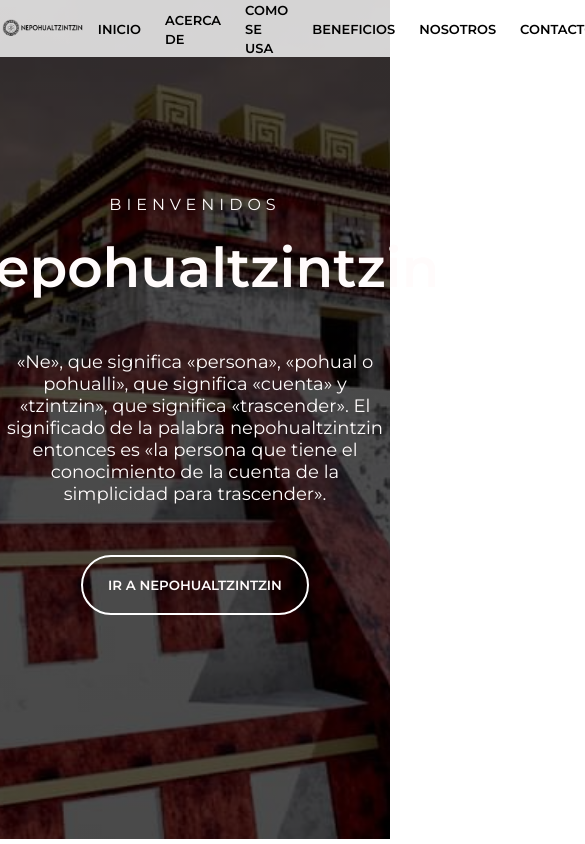
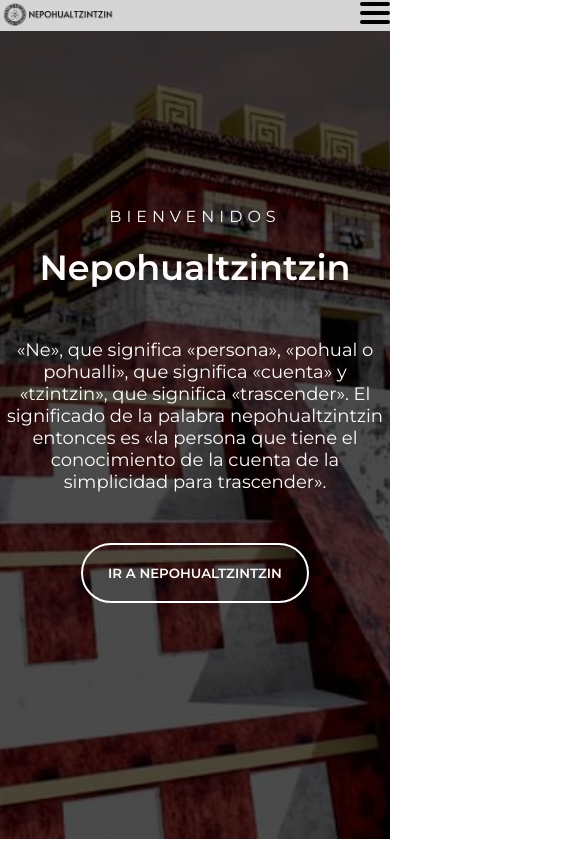
Before and after one commit to GyzusM/nepo_virtual, a React (Create React App) app: page / in a window 390 px wide. Shown: the top 844 px of the page, 585 px wide, since content can reach past the window. Built offline with nearby package versions, Linux system fonts and the light colour scheme; some icons are missing.

Commit message:
Responsive Pagina Principal

```diff
--- a/public/index.html
+++ b/public/index.html
@@ -10,7 +10,7 @@
       content="Conoce y Aprende mas sobre el Nepohualtzintzin(abaco maya) y el Nepo Virtual. Aprende matematicas de una forma diferente"
     />
     <meta name="robots" content="index"/>
-    <link rel="apple-touch-icon" href="%PUBLIC_URL%/logo192.png" />
+
     <!--
       manifest.json provides metadata used when your web app is installed on a
       user's mobile device or desktop. See https://developers.google.com/web/fundamentals/web-app-manifest/
--- a/src/App.css
+++ b/src/App.css
@@ -4,6 +4,7 @@
   margin: 0;
   padding: 0;
   box-sizing: border-box;
+  font-family: 'Roboto';
 }
 
 .main-nepo {
@@ -178,7 +179,7 @@ video {
 }
 
 .nepo-multiplicacion {
-  background: url(./assets/img/nepo_multiplicacion.svg);
+  background: url('./assets/img/nepo_multiplicacion.svg');
   background-repeat: no-repeat;
   margin: 150px auto;
   width: 1154px;
@@ -340,3 +341,115 @@ video {
   height: 100%;
   width: 100%;
 }
+
+/*--- MENU PRINCIPAL --*/
+.encabezado {
+  background-color: rgba(255, 255, 255, 0.8);
+  position: fixed;
+  width: 100%;
+  z-index: 100;
+  top: 0;
+}
+
+.contentHeader {
+  max-width: 1100px;
+  margin: auto;
+  display: flex;
+  justify-content: space-between;
+  align-items: center;
+}
+
+.logoNepo {
+  background: url('./assets/img/logo_nepo.png');
+  width: 22%;
+  height: 22%;
+  background-repeat: no-repeat;
+}
+
+.column {
+  list-style: none;
+  display: flex;
+  align-items: center;
+}
+
+.row {
+  margin: 0 12px;
+  border-radius: 5px;
+  font-weight: bold;
+  cursor: pointer;
+}
+
+
+.menu .column .row .link {
+  text-decoration: none;
+  color: #000;
+  font-weight: bold;
+  transition: .5s;
+  font-size: 13px;
+}
+
+.menu .column .row .link:hover {
+  color: rgb(215, 141, 5);
+}
+
+.navToggle {
+  display: none;
+}
+
+@media (max-width: 819px) {
+
+  .encabezado .contentHeader .logoNepo {
+    width: 30%;
+    height: 30%;
+  }
+  .column {
+    position: absolute;
+    top: 48px;
+    left: 0;
+    background: rgba(255, 255, 255, 0.8);
+    display: flex;
+    flex-direction: column;
+    width: 100%;
+    height: auto;
+    transform: translateX(-100%);
+    transition: 0.3s ease all;
+  }
+
+  .menu .column .row  {
+    margin: 15px 0;
+
+  }
+
+  .column.open {
+    transform: translateX(0) !important;
+  }
+
+  .navToggle {
+    display: flex !important;
+    flex-direction: column;
+    margin-left: 30px;
+    cursor: pointer;
+  }
+
+  .navToggle span {
+    width: 30px;
+    height: 4px;
+    background: #000;
+    margin-bottom: 5px;
+    border-radius: 2px;
+    transform-origin: 5px 0px;
+    transition: all 0.2s linear;
+  }
+
+  .navToggle.open > span {
+    transform: rotate(45deg) translate(0px, 0px);
+  }
+
+  .navToggle.open > span:nth-child(2) {
+    display: none;
+  }
+
+  .navToggle.open > span:nth-child(3) {
+    transform: rotate(-45deg) translate(-5px, 1px);
+  }
+}
--- a/src/componentes/Principal.js
+++ b/src/componentes/Principal.js
@@ -1,46 +1,56 @@
 import React, {useState} from 'react';
 import styles from './Principal.module.css';
+import '../App.css';
 import logoNepo from '../assets/img/logo_nepo.png'
 import yo from '../assets/img/verdeArriba.svg'
 import MenuBienvenida from './MenuBienvenida';
 const Principal = () => {
-  const [showMain, hideMain] = useState(false);
+  const [showMain, hideMain] =useState(false);
+  const [isOpen, setIsOpen] = useState(false);
+
   return (
     <>
     {showMain === false ?
       <>
       <link rel="stylesheet" href="https://cdnjs.cloudflare.com/ajax/libs/font-awesome/6.1.1/css/all.min.css" integrity="sha512-KfkfwYDsLkIlwQp6LFnl8zNdLGxu9YAA1QvwINks4PhcElQSvqcyVLLD9aMhXd13uQjoXtEKNosOWaZqXgel0g==" crossorigin="anonymous" referrerpolicy="no-referrer"/>
 
-      <header className={styles.encabezado}>
-        <div className={styles.contentHeader}>
+      <header className="encabezado">
+        <div className="contentHeader">
 
-          <img src={logoNepo} className={styles.logoNepo}></img>
+          <img src={logoNepo} className="logoNepo"></img>
 
-          <nav className={styles.menu}>
-            <ul className={styles.column}>
-              <li className={styles.row}>
-                <a href='#' className={styles.link}>INICIO</a>
+          <nav className="menu">
+            <ul className={`column ${isOpen && "open"}`}>
+              <li className="row">
+                <a href='#' className="link">INICIO</a>
               </li>
-              <li className={styles.row}>
-                <a href='#' className={styles.link}>ACERCA DE</a>
+              <li className="row">
+                <a href='#' className="link">ACERCA DE</a>
               </li>
-              <li className={styles.row}>
-                <a href='#' className={styles.link}>COMO SE USA</a>
+              <li className="row">
+                <a href='#' className="link">COMO SE USA</a>
               </li>
-              <li className={styles.row}>
-                <a href='#' className={styles.link}>BENEFICIOS</a>
+              <li className="row">
+                <a href='#' className="link">BENEFICIOS</a>
               </li>
-              <li className={styles.row}>
-                <a href='#' className={styles.link}>NOSOTROS</a>
+              <li className="row">
+                <a href='#' className="link">NOSOTROS</a>
               </li>
-              <li className={styles.row}>
-                <a href='#' className={styles.link}>CONTACTO</a>
+              <li className="row">
+                <a href='#' className="link">CONTACTO</a>
               </li>
-              <li className={styles.row}>
-                <a href='https://nepohual-tzintzin.com.mx/moodle/' className={styles.link}>EDUNEPO</a>
+              <li className="row">
+                <a href='https://nepohual-tzintzin.com.mx/moodle/' className="link">EDUNEPO</a>
               </li>
             </ul>
+
+            <div className={`navToggle ${isOpen && "open"}`} onClick={() => setIsOpen(!isOpen)}>
+              <span></span>
+              <span></span>
+              <span></span>
+            </div>
           </nav>
+
         </div>
       </header>
       <section className={styles.inicio}>
@@ -102,7 +112,7 @@ const Principal = () => {
             <iframe width="460" height="215" src="https://www.youtube.com/embed/5jMJlDltaJA" title="YouTube video player" frameborder="0" allow="accelerometer; autoplay; clipboard-write; encrypted-media; gyroscope; picture-in-picture; web-share" allowfullscreen></iframe>
           </div>
         </div>
-        <div className={styles.row4}>
+        <div className={styles.row2}>
           <div className={styles.title}>
             <h4><i class="fa-solid fa-xmark"></i> Multiplicación</h4>
           </div>
--- a/src/componentes/Principal.module.css
+++ b/src/componentes/Principal.module.css
@@ -1,17 +1,11 @@
 @import url('https://fonts.googleapis.com/css2?family=Montserrat:wght@200;300;400;500;600&display=swap');
+
 * {
   margin: 0;
   padding: 0;
   box-sizing: border-box;
   font-family: 'Montserrat';
-}
 
-.encabezado{
-  background-color: rgba(255, 255, 255, 0.8);
-  position: fixed;
-  width: 100%;
-  z-index: 100;
-  top: 0;
 }
 
 .inicio{
@@ -19,7 +13,7 @@
   background: linear-gradient( rgba(0, 0, 0, .7), rgba(0, 0, 0, .7)), url("../assets/img/piramide.jpeg");
   background-size: cover;
   background-position: center center;
-  width: 100%;
+  width: auto;
   height: 100vh;
 }
 
@@ -34,46 +28,6 @@
   justify-content: center;
 }
 
-.contentHeader {
-  max-width: 1100px;
-  margin: auto;
-  display: flex;
-  justify-content: space-between;
-  align-items: center;
-}
-
-.logoNepo {
-  background: url('../assets/img/logo_nepo.png');
-  width: 22%;
-  height: 22%;
-  background-repeat: no-repeat;
-}
-
-.column {
-  list-style: none;
-  display: flex;
-  align-items: center;
-}
-
-.row {
-  margin: 0 12px;
-  border-radius: 5px;
-  font-weight: bold;
-  cursor: pointer;
-}
-
-
-.menu .column .row .link {
-  text-decoration: none;
-  color: #000;
-  font-weight: bold;
-  transition: .5s;
-  font-size: 13px;
-}
-
-.menu .column .row .link:hover {
-  color: rgb(215, 141, 5);
-}
 .inicio .contentInicio .bienvenida{
   font-size: 16px;
   margin-bottom: 20px;
@@ -161,7 +115,7 @@
   height: 0;
   position: relative;
   overflow: hidden;
-	padding-bottom: 500px;
+	padding-bottom: 56.25%;
 	padding-top: 30px;
 }
 
@@ -233,6 +187,8 @@
 
 .contentvideos iframe{
   border: 0.12rem solid #d8d8d8;
+  width: 100%;
+  height: 100%;
 }
 
 .row3 {
@@ -422,3 +378,69 @@
   color: #f2f2f2;
   background-color: #f2b000
 }
+
+@media (max-width:1000px) {
+  .acercade .contentAcercade .containerVideo {
+    margin-top: 15px;
+  }
+
+}
+
+@media  (max-width: 821px) {
+
+  .inicio {
+    width: 100%;
+  }
+
+  .inicio .contentInicio h1{
+    font-size: 35px;
+  }
+
+  /*-- ACERCA DE --*/
+  .acercade {
+    padding: 50px 0;
+    display: block;
+  }
+
+  .acercade .contentAcercade h2 {
+    text-align: center;
+    font-size: 25px;
+    }
+
+    .acercade .contentAcercade h3{
+      text-align: center;
+      font-size: 25px;
+    }
+
+    .acercade .contentAcercade p {
+      text-align: center;
+    }
+
+
+    /*-- COMO SE USA --*/
+    .comoseusa .row2 .contentvideos{
+      display: block;
+    }
+
+    .comoseusa .row3 .contentvideos{
+      display: block;
+    }
+
+  /*-- BENEFICIOS--*/
+  .beneficios {
+    padding: 50px 15px;
+  }
+
+  .beneficios .rowBeneficios {
+    display: block;
+  }
+  .beneficios .rowBeneficios .boxBeneficio {
+    margin: 10px auto;
+  }
+}
+
+@media (max-width: 400px) {
+  .acercade .contentAcercade .containerVideo p {
+    display: none;
+  }
+}
```
Also changed, not shown: public/logo192.png (deleted), public/logo512.png (deleted).
